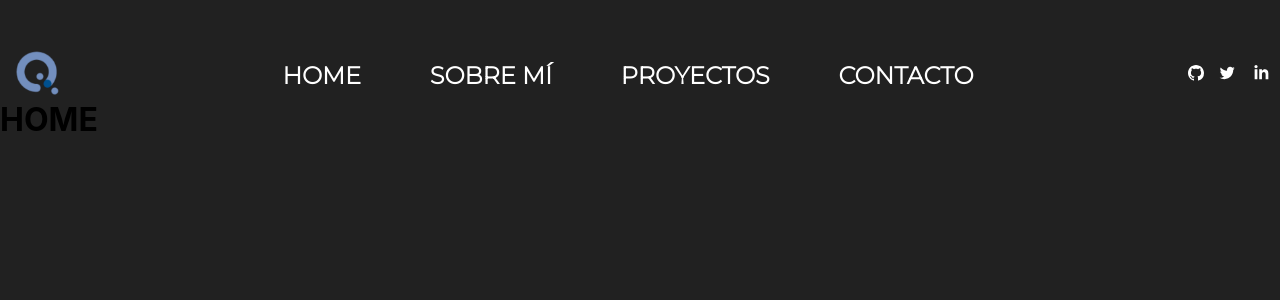
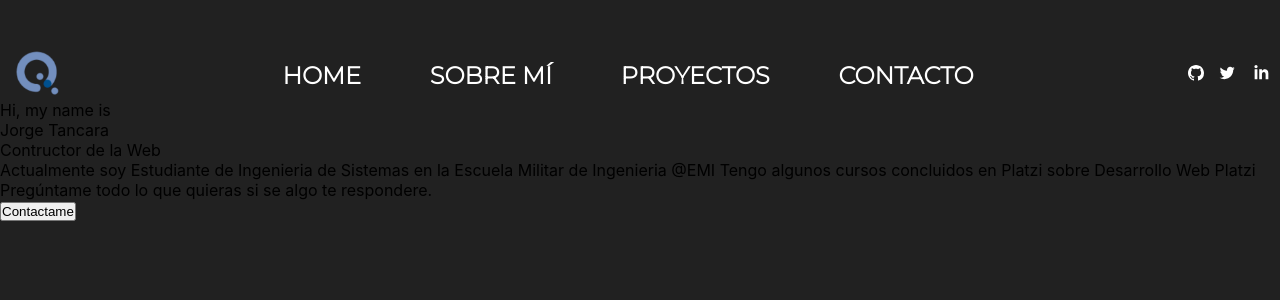
Before and after one commit to QuantumCode2000/QuantumCode, a React (Create React App) app: page /home in a window 1280 px wide. Shown: the top 300 px of the page. Built offline with nearby package versions, Linux system fonts and the light colour scheme.

Commit message:
Refactor order carpets

```diff
--- a/package.json
+++ b/package.json
@@ -9,7 +9,7 @@
     "react": "^17.0.2",
     "react-dom": "^17.0.2",
     "react-router-dom": "^5.3.0",
-    "react-scripts": "4.0.3",
+    "react-scripts": "^3.4.4",
     "web-vitals": "^1.1.2"
   },
   "scripts": {
--- a/src/components/Contacto.jsx
+++ b/src/components/Contact/Contact.jsx
@@ -1,5 +1,5 @@
 import React from 'react'
-const Contacto = () => {
+const Contact = () => {
   return (
     <React.Fragment>
       <h1>
@@ -8,4 +8,4 @@ const Contacto = () => {
     </React.Fragment>
   )
 }
-export default Contacto;
+export default Contact;
--- a/src/components/Home.jsx
+++ /dev/null
@@ -1,11 +0,0 @@
-import React from 'react'
-const Home = () => {
-  return (
-    <React.Fragment>
-      <h1>
-      HOME
-      </h1>
-    </React.Fragment>
-  )
-}
-export default Home;
--- /dev/null
+++ b/src/components/Home/Home.jsx
@@ -0,0 +1,19 @@
+import React from 'react'
+const Home = () => {
+  return (
+    <React.Fragment>
+      <section>
+        <div>Hi, my name is</div>
+        <div>Jorge Tancara</div>
+        <div>Contructor de la Web</div>
+        <div>Actualmente soy Estudiante de Ingenieria de Sistemas en la Escuela Militar de Ingenieria @EMI
+          Tengo algunos cursos concluidos en Platzi sobre Desarrollo Web Platzi
+          Pregúntame todo lo que quieras si se algo te respondere.</div>
+        <div>
+          <button>Contactame</button>
+        </div>
+      </section>
+    </React.Fragment>
+  )
+}
+export default Home;
--- a/src/components/Proyectos.jsx
+++ b/src/components/Projects/Projects.jsx
@@ -1,5 +1,5 @@
 import React from 'react'
-import '../styles/Proyectos.css'
+import './Projects.style.css'
 const Proyectos = () => {
   return (
     <React.Fragment>
```
Also changed, not shown: src/App.js (+8 -8 lines), src/styles/Header.css (+17 -13 lines), src/components/Contact/Contanc.style.css (added), src/components/Home/Home.style.css (added), src/components/Projects/Projects.style.css (renamed from src/styles/Proyectos.css), 1 other file (tests, documents, lock files or other folders).
